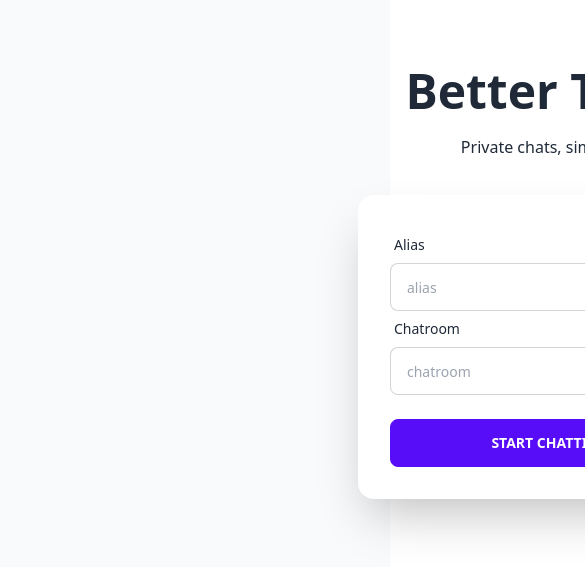
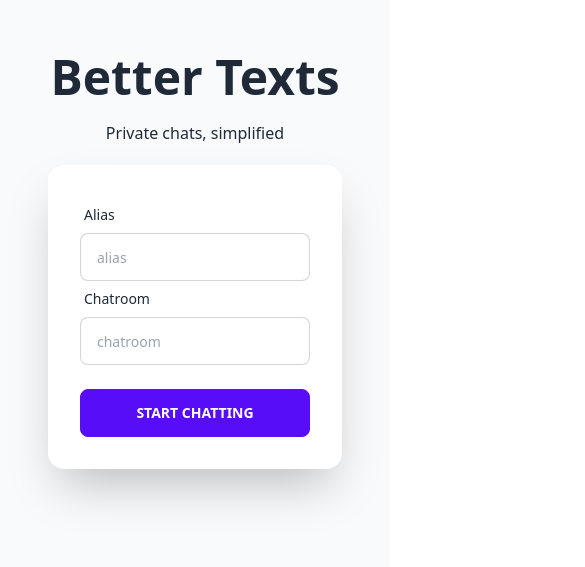
Before and after one commit to roycehoe/bettertext, a Vue app in the folder frontend/: page / in a window 390 px wide. Shown: the part 139-706 px from the top of the page, 585 px wide, since content can reach past the window. Built offline with nearby package versions, Linux system fonts and the light colour scheme.

Commit message:
Implement responsive design

```diff
--- a/frontend/src/components/Chatroom.vue
+++ b/frontend/src/components/Chatroom.vue
@@ -22,7 +22,7 @@ async function sendMessage() {
   <div v-if="isJoinedChat">
     <div class="bg-base-200 justify-center min-h-screen h-screen">
       <div
-        class="bg-base-200 flex justify-center min-h-screen h-screen flex-col items-center mx-80"
+        class="bg-base-200 flex justify-center min-h-screen h-screen flex-col items-center lg:mx-80"
       >
         <div class="w-full flex justify-between px-8">
           <div class="flex items-center">
--- a/frontend/src/components/Login.vue
+++ b/frontend/src/components/Login.vue
@@ -29,13 +29,13 @@ function setupMessageSocket() {
     v-if="!isJoinedChat"
     @submit.prevent="isJoinedChat = !isJoinedChat; getAllMessage(); setupMessageSocket()"
   >
-    <div class="hero min-h-screen bg-base-200">
-      <div class="flex-col justify-center hero-content">
-        <div class="text-center">
+    <div class="min-h-screen bg-base-200">
+      <div class="flex flex-col justify-center items-center mx-12">
+        <div class="text-center mt-48">
           <h1 class="mb-5 text-5xl font-bold">Better Texts</h1>
           <p class="mb-5">Private chats, simplified</p>
         </div>
-        <div class="card flex-shrink-0 w-full max-w-sm shadow-2xl bg-base-100 mx-96">
+        <div class="card flex-shrink-0 w-full max-w-sm shadow-2xl bg-base-100">
           <div class="card-body">
             <div class="form-control">
               <label class="label">
```
Also changed, not shown: 1 other file (tests, documents, lock files or other folders).
